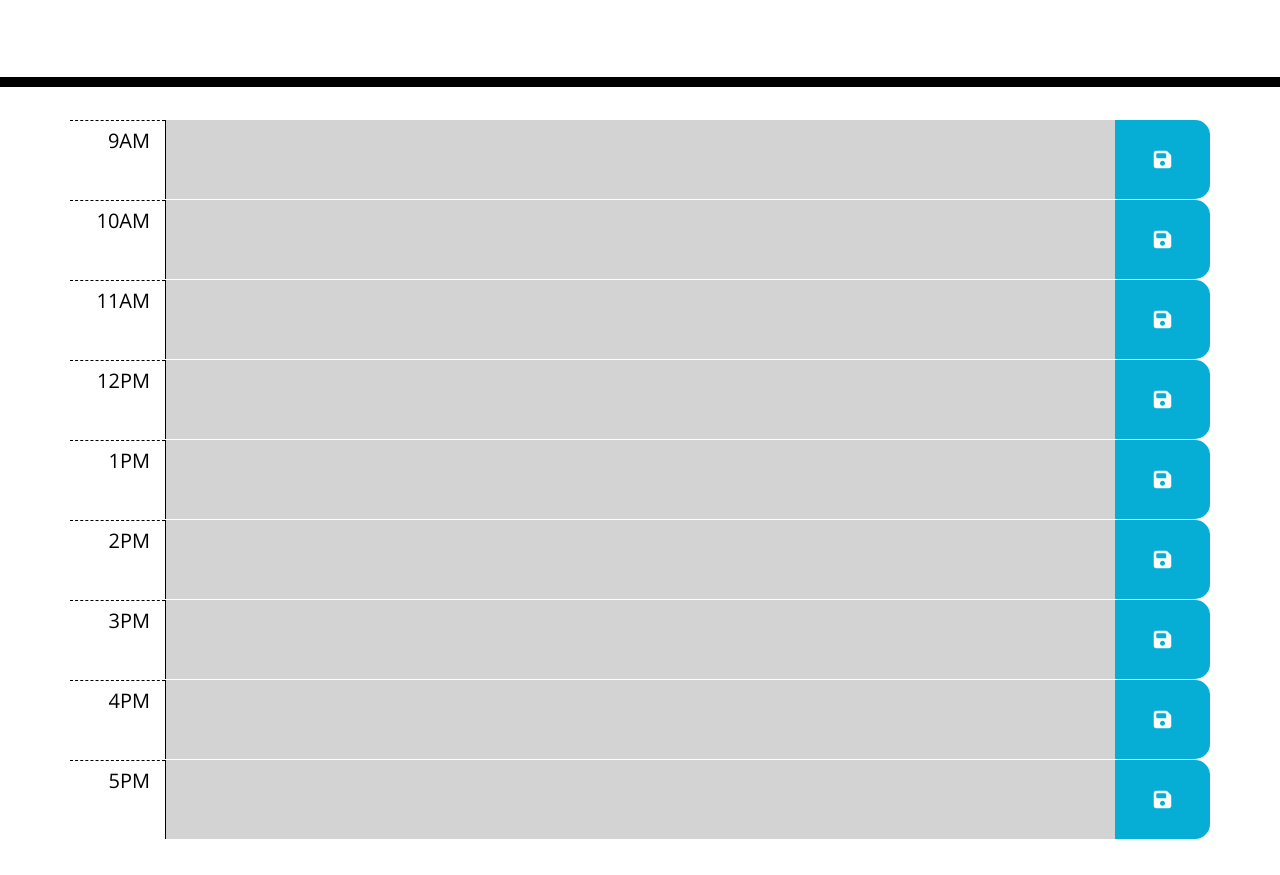
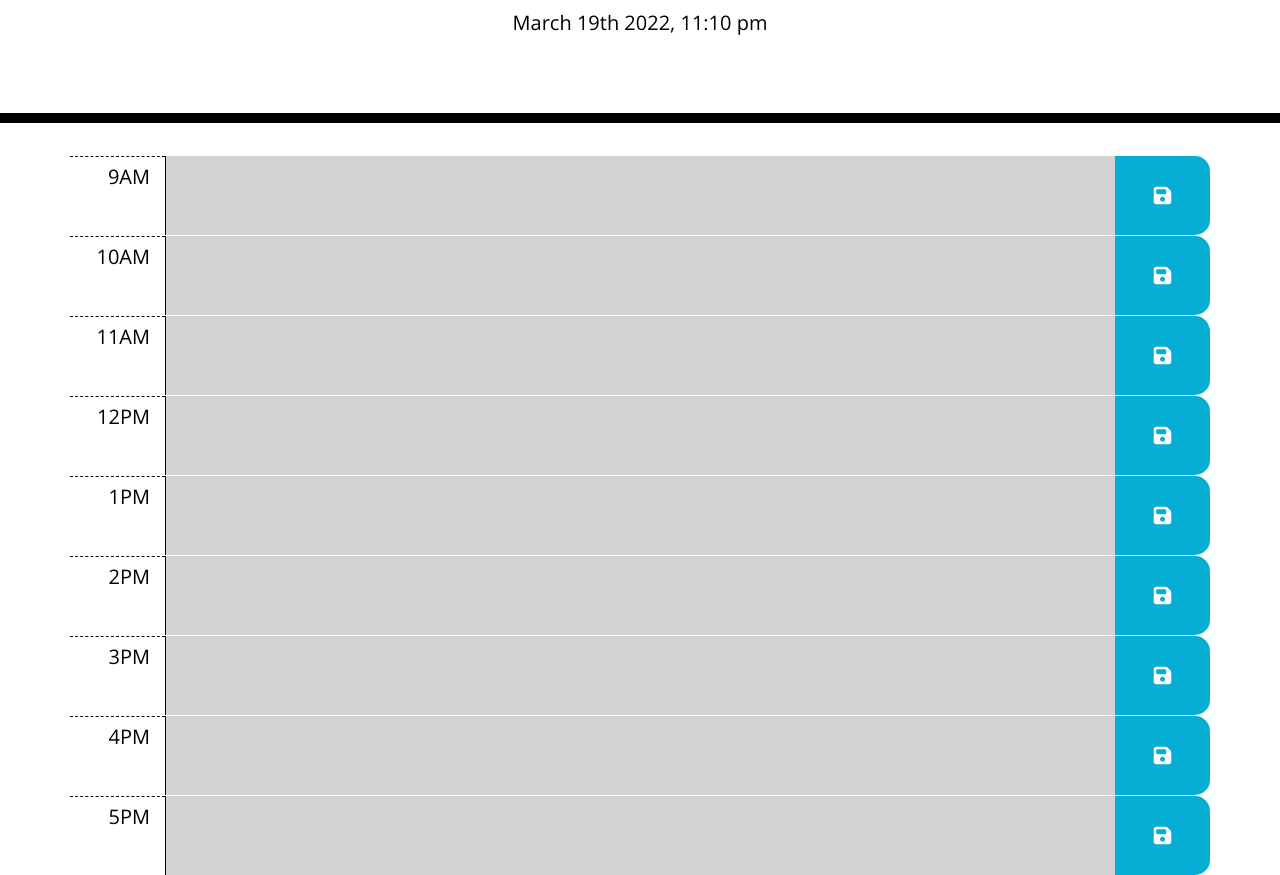
Before and after one commit to csabbah/active-day-tracker, a plain HTML site: page Assets/index.html in a window 1280 px wide. Shown: the part 181-1056 px from the top of the page. Before the commit the page ends 1020 px from the top, so only its background shows below. Drawn offline with nearby package versions, Linux system fonts and the light colour scheme.

Commit message:
Updated description elements and the curernt date now shows up at the top of the page

```diff
--- a/Assets/index.html
+++ b/Assets/index.html
@@ -27,65 +27,47 @@
       <div class="time-block">
         <div class="row text-left">
           <h5 class="hour py-2 col-lg-1 col-sm-2">9AM</h5>
-          <div class="description col-lg-10 col-sm-8 d-flex">
-            <p class="my-3"></p>
-          </div>
+          <p class="description col-lg-10 col-sm-8 d-flex"></p>
           <button class="saveBtn col-lg-1 col-sm-2"><i class="fa-solid fa-floppy-disk"></i></button>
         </div>
         <div class="row text-left">
           <h5 class="hour py-2 col-lg-1 col-sm-2">10AM</h5>
-          <div class="description col-lg-10 col-sm-8 d-flex">
-            <p class="my-3"></p>
-          </div>
+          <p class="description col-lg-10 col-sm-8 d-flex"></p>
           <button class="saveBtn col-lg-1 col-sm-2"><i class="fa-solid fa-floppy-disk"></i></button>
         </div>
         <div class="row text-left">
           <h5 class="hour py-2 col-lg-1 col-sm-2">11AM</h5>
-          <div class="description col-lg-10 col-sm-8 d-flex">
-            <p class="my-3"></p>
-          </div>
+          <p class="description col-lg-10 col-sm-8 d-flex"></p>
           <button class="saveBtn col-lg-1 col-sm-2"><i class="fa-solid fa-floppy-disk"></i></button>
         </div>
         <div class="row text-left">
           <h5 class="hour py-2 col-lg-1 col-sm-2">12PM</h5>
-          <div class="description col-lg-10 col-sm-8 d-flex">
-            <p class="my-3"></p>
-          </div>
+          <p class="description col-lg-10 col-sm-8 d-flex"></p>
           <button class="saveBtn col-lg-1 col-sm-2"><i class="fa-solid fa-floppy-disk"></i></button>
         </div>
         <div class="row text-left">
           <h5 class="hour py-2 col-lg-1 col-sm-2">1PM</h5>
-          <div class="description col-lg-10 col-sm-8 d-flex">
-            <p class="my-3"></p>
-          </div>
+          <p class="description col-lg-10 col-sm-8 d-flex"></p>
           <button class="saveBtn col-lg-1 col-sm-2"><i class="fa-solid fa-floppy-disk"></i></button>
         </div>
         <div class="row text-left">
           <h5 class="hour py-2 col-lg-1 col-sm-2">2PM</h5>
-          <div class="description col-lg-10 col-sm-8 d-flex">
-            <p class="my-3"></p>
-          </div>
+          <p class="description col-lg-10 col-sm-8 d-flex"></p>
           <button class="saveBtn col-lg-1 col-sm-2"><i class="fa-solid fa-floppy-disk"></i></button>
         </div>
         <div class="row text-left">
           <h5 class="hour py-2 col-lg-1 col-sm-2">3PM</h5>
-          <div class="description col-lg-10 col-sm-8 d-flex">
-            <p class="my-3"></p>
-          </div>
+          <p class="description col-lg-10 col-sm-8 d-flex"></p>
           <button class="saveBtn col-lg-1 col-sm-2"><i class="fa-solid fa-floppy-disk"></i></button>
         </div>
         <div class="row text-left">
           <h5 class="hour py-2 col-lg-1 col-sm-2">4PM</h5>
-          <div class="description col-lg-10 col-sm-8 d-flex">
-            <p class="my-3"></p>
-          </div>
+          <p class="description col-lg-10 col-sm-8 d-flex"></p>
           <button class="saveBtn col-lg-1 col-sm-2"><i class="fa-solid fa-floppy-disk"></i></button>
         </div>
         <div class="row text-left">
           <h5 class="hour py-2 col-lg-1 col-sm-2">5PM</h5>
-          <div class="description col-lg-10 col-sm-8 d-flex">
-            <p class="my-3"></p>
-          </div>
+          <p class="description col-lg-10 col-sm-8 d-flex"></p>
           <button class="saveBtn col-lg-1 col-sm-2"><i class="fa-solid fa-floppy-disk"></i></button>
         </div>
     </div>
--- a/Assets/script.js
+++ b/Assets/script.js
@@ -1,5 +1,7 @@
 // Carlos Sabbah - March 19th 2022 - Active Day Tracker
-// Create a variable to hold the current time (just the hour number)
+
+$('#currentDay').text(moment().format('MMMM Do YYYY, h:mm a'));
+// Create a variable to hold the current time
 var now = moment().format('ha'); // 1pm
 
 // Iterate through all hours....
@@ -29,6 +31,8 @@ var updateUi = () => {
   });
 };
 
+$('.description').click(function () {});
+
 // On application load, execute the condition upfront and update styling accordingly
 $(document).ready(function () {
   updateUi();
--- a/Assets/style.css
+++ b/Assets/style.css
@@ -23,6 +23,8 @@ textarea {
 
 .description {
   white-space: pre-wrap;
+  padding-top: 20px;
+  margin-bottom: 0;
 }
 
 .time-block {
@@ -105,7 +107,7 @@ textarea {
     border-radius: 0;
   }
 
-  .description p,
+  .description,
   .hour {
     text-align: center;
   }
```
